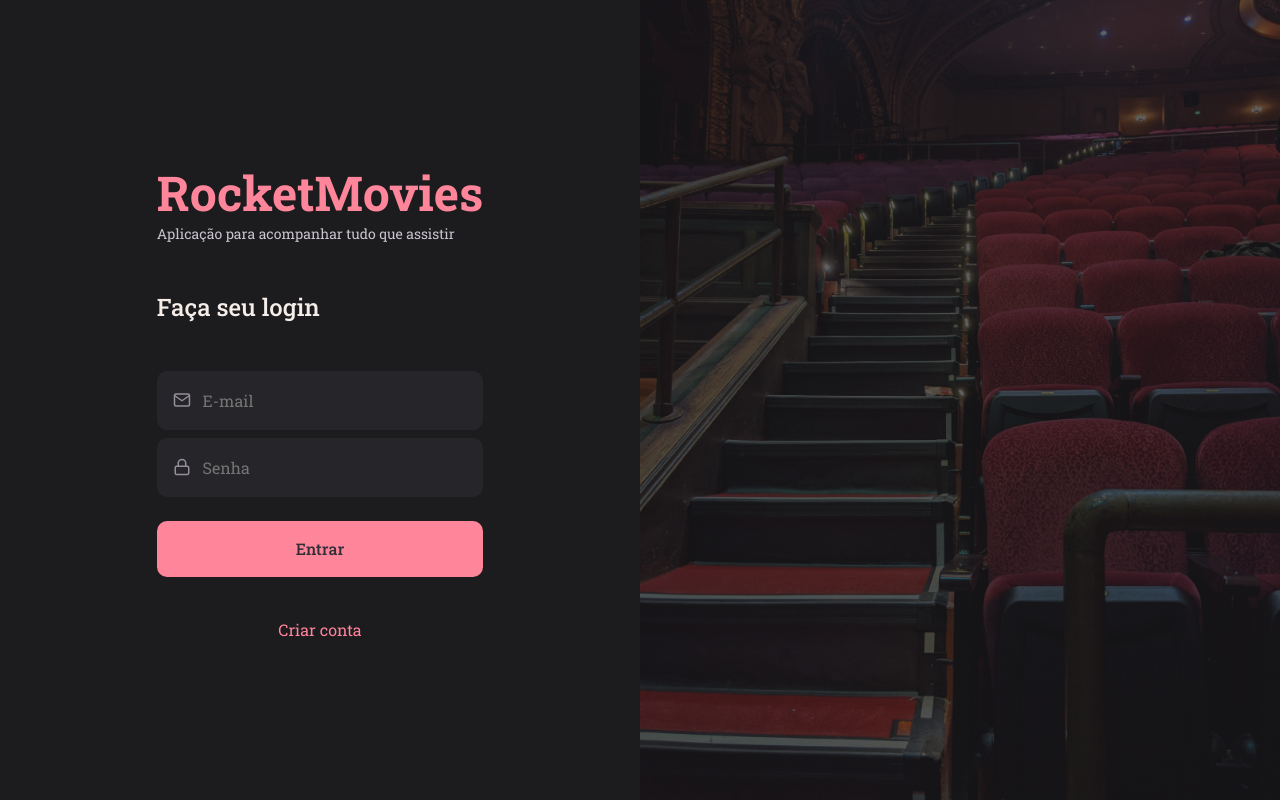
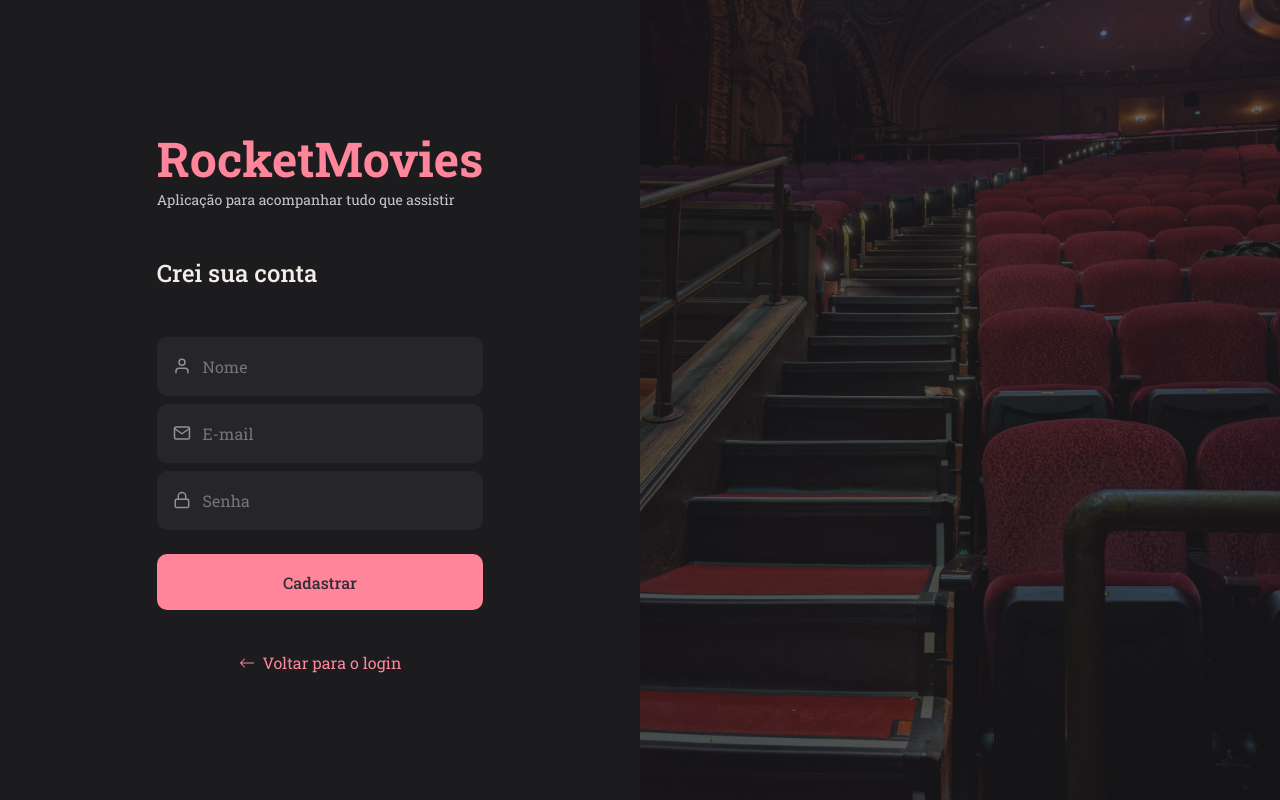
Before and after one commit to denilsonbaptista/rocketmovies, a React (Vite) app: page / in a window 1280 px wide. Built offline with nearby package versions, Linux system fonts and the light colour scheme.

Commit message:
add page SingUp

```diff
--- a/src/main.jsx
+++ b/src/main.jsx
@@ -5,13 +5,13 @@ import { ThemeProvider } from "styled-components"
 import GlobalStyle from "./styles/global"
 import theme from "./styles/themes"
 
-import { SingIn } from "./pages/SingIn"
+import { SingUp } from "./pages/SingUp"
 
 ReactDOM.createRoot(document.getElementById("root")).render(
   <React.StrictMode>
     <ThemeProvider theme={theme}>
       <GlobalStyle />
-      <SingIn />
+      <SingUp />
     </ThemeProvider>
   </React.StrictMode>
 )
--- /dev/null
+++ b/src/pages/SingUp/index.jsx
@@ -0,0 +1,33 @@
+import { FiMail, FiLock, FiUser } from "react-icons/fi"
+import { BsArrowLeft } from "react-icons/bs"
+
+import { Input } from "../../components/Input"
+import { Button } from "../../components/Button"
+
+import { Container, Form, Background } from "./styles"
+
+export function SingUp() {
+  return (
+    <Container>
+      <Form>
+        <h1>RocketMovies</h1>
+        <p>Aplicação para acompanhar tudo que assistir</p>
+
+        <h2>Crei sua conta</h2>
+
+        <Input placeholder="Nome" type="text" icon={FiUser} />
+        <Input placeholder="E-mail" type="E-mail" icon={FiMail} />
+        <Input placeholder="Senha" type="password" icon={FiLock} />
+
+        <Button title="Cadastrar" />
+
+        <a href="#">
+          <BsArrowLeft />
+          Voltar para o login
+        </a>
+      </Form>
+
+      <Background />
+    </Container>
+  )
+}
--- /dev/null
+++ b/src/pages/SingUp/styles.js
@@ -0,0 +1,61 @@
+import styled from "styled-components"
+import backgroundImg from "../../assets/background.png"
+
+export const Container = styled.div`
+  height: 100vh;
+
+  display: flex;
+  align-items: stretch;
+`
+
+export const Form = styled.form`
+  width: min(64rem, 90%);
+
+  display: grid;
+  place-content: center;
+
+  > h1 {
+    color: ${({ theme }) => theme.COLORS.PINK};
+    font-size: 4.8rem;
+    font-weight: 700;
+  }
+
+  > p {
+    color: ${({ theme }) => theme.COLORS.GRAY_200};
+    font-size: 1.4rem;
+  }
+
+  > h2 {
+    padding: 4.8rem 0;
+
+    color: ${({ theme }) => theme.COLORS.WHITE_200};
+    font-size: 2.4rem;
+    font-weight: 500;
+  }
+
+  > div:nth-child(4),
+  > div:nth-child(5) {
+    margin-bottom: 0.8rem;
+  }
+
+  > button {
+    margin-top: 2.4rem;
+  }
+
+  > a {
+    margin-top: 4.2rem;
+
+    display: flex;
+    align-items: center;
+    justify-content: center;
+    gap: 0.8rem;
+
+    color: ${({ theme }) => theme.COLORS.PINK};
+  }
+`
+
+export const Background = styled.div`
+  flex: 1;
+  background: url(${backgroundImg}) no-repeat center center;
+  background-size: cover;
+`
```
